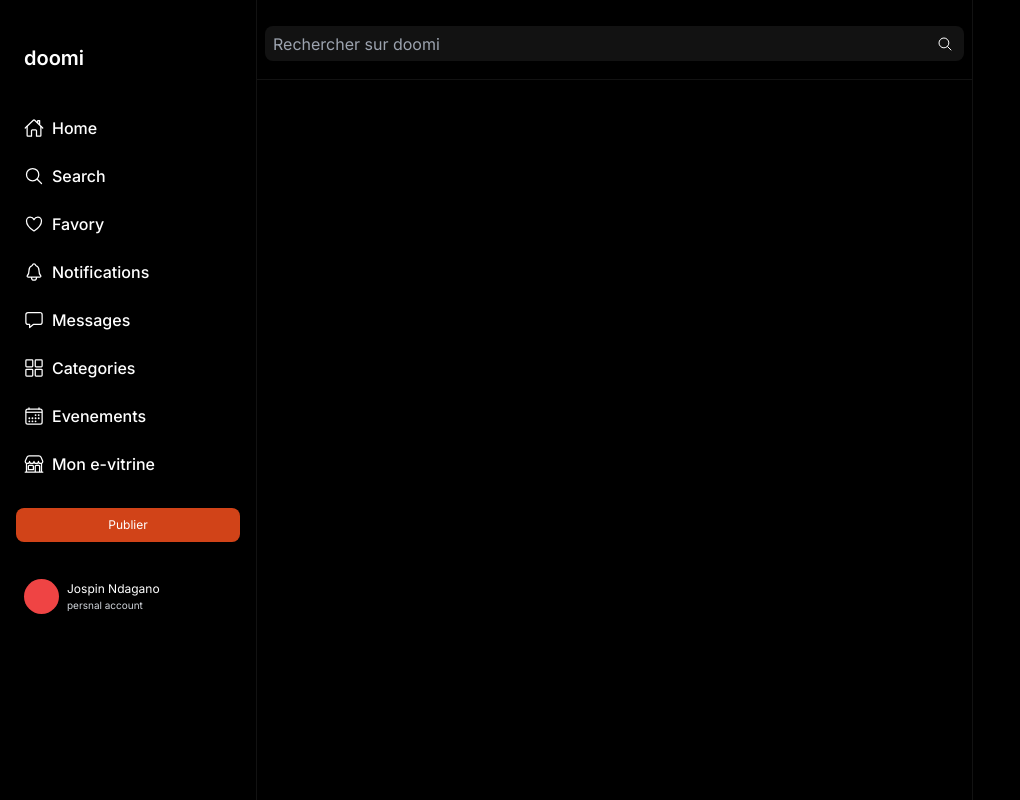
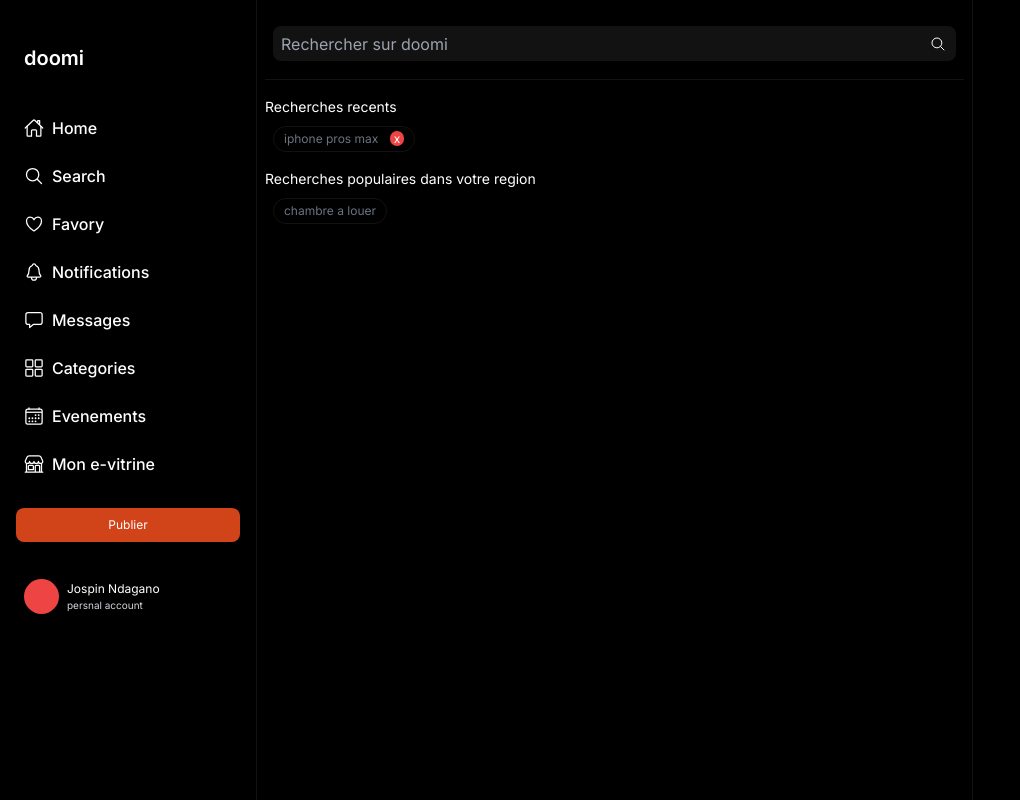
Before and after one commit to Jospin6/doomi, a Next.js app: page /mes_recherches in a window 1280 px wide. Shown: the whole page, without its empty margins (0-1020 px from the left). Built offline with nearby package versions, Linux system fonts and the light colour scheme.

Commit message:
Design the search suggestions

```diff
--- a/src/app/mes_recherches/page.tsx
+++ b/src/app/mes_recherches/page.tsx
@@ -2,8 +2,23 @@ import { SearchBar } from "@/components/SearchBar";
 
 export default function MesRecherches() {
     return <div className=" flex w-full text-white">
-        <div className="w-[70%] min-h-[100vh] h-auto border-x-[1px] border-[#121212]">
+        <div className="w-[70%] min-h-[100vh] px-2 h-auto border-x-[1px] border-[#121212]">
             <SearchBar isHidden={true}/>
+            <div className="mt-4">
+                <div className="text-white mb-2 text-[14px]">Recherches recents</div>
+                <div className="pl-2">
+                    <button className="py-[3px] rounded-full border-[1px] border-[#121212]
+                    px-[10px] text-gray-500 text-[12px]">
+                        iphone pros max <span className="text-white bg-red-500 rounded-full ml-2 px-[4px] text-center">x</span>
+                    </button>
+                </div>
+            </div>
+            <div className="mt-4">
+                <div className="text-white mb-2 text-[14px]">Recherches populaires dans votre region</div>
+                <div className="pl-2">
+                    <button className="py-[3px] rounded-full border-[1px] border-[#121212] px-[10px] text-gray-500 text-[12px]">chambre a louer</button>
+                </div>
+            </div>
         </div>
 
         <div className="w-[30%]">
```
